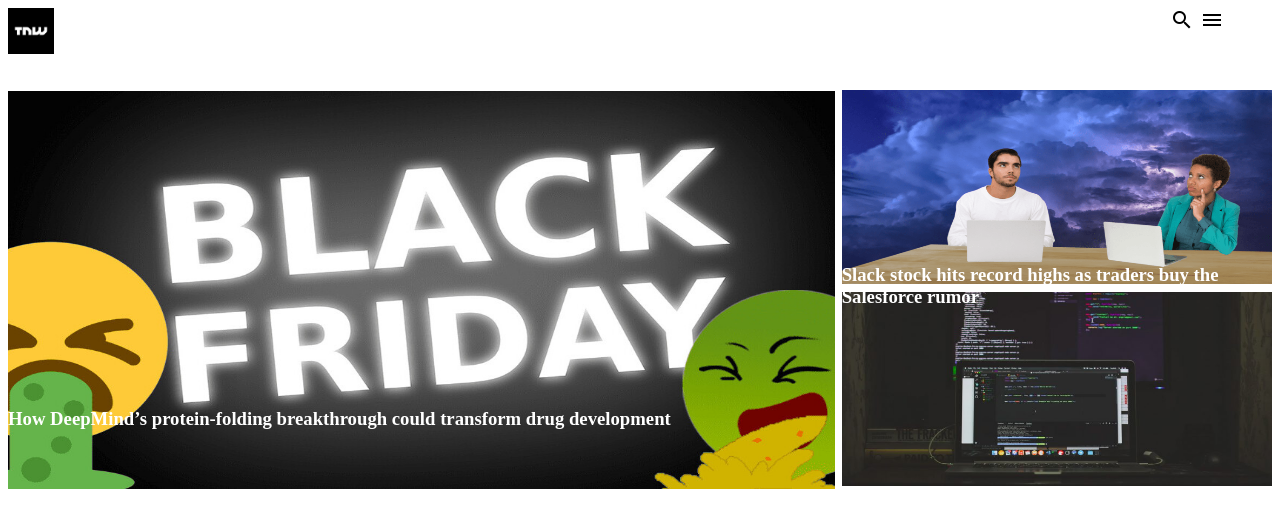
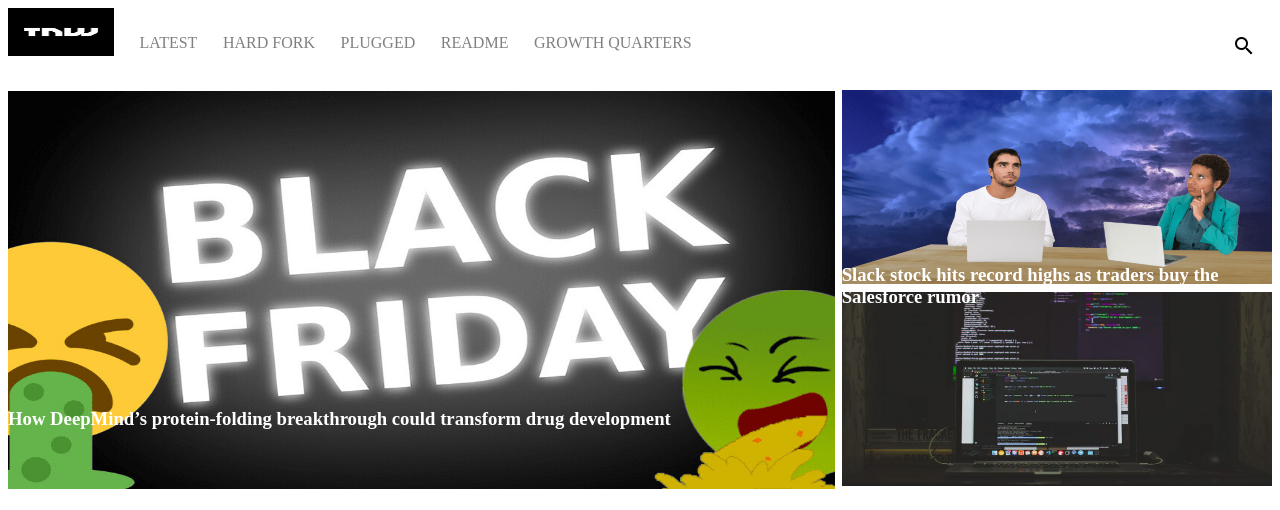
Before and after one commit to george-shammar/Responsive-Design-Project, a plain HTML site: page index.html in a window 1280 px wide. Shown: the top 510 px of the page. Drawn offline with Linux system fonts and the light colour scheme.

Commit message:
add second navbar
The second navigation bar was added along with the required css and media quesry changes.

```diff
--- a/index.html
+++ b/index.html
@@ -10,13 +10,24 @@
     </head>
     <body>
         <nav class="navigation">
-            <img src="asset/image/tnw logo.jpg" alt="#">
+            <img class="nav_img" src="asset/image/tnw logo.jpg" alt="#">
             <div class="nav_icons">
                 <span class="material-icons search">search menu</span>
             </div>
         </nav>
 
-        <nav class="navigation_tablet"
+        <nav class="navigation_tablet">
+            <img class="nav_img" src="asset/image/tnw logo.jpg" alt="#">
+            <a class ="nav_links" href="#">LATEST</a>
+            <a class ="nav_links" href="#">HARD FORK</a>
+            <a class ="nav_links" href="#">PLUGGED</a>
+            <a class ="nav_links" href="#">README</a>
+            <a class ="nav_links" href="#">GROWTH QUARTERS</a>
+            <!--div class="nav_icons"-->
+                <span class="material-icons search">search</span>
+            <!--/div-->
+        </nav>
+
         <section>
             <div class="container">
                 <div class="first_img_txt">
--- a/style.css
+++ b/style.css
@@ -4,6 +4,15 @@
   height: 46px;
   position: fixed;
   background-color: white;
+}
+
+.navigation_tablet {
+  display:none;
+}
+
+.nav_img{
+  height:48px;
+  width:106px;
 }
 
 .nav_icons {
@@ -516,6 +525,44 @@
   }
 }
 
+@media only screen and (min-width: 768px) {
+
+  a {
+    text-decoration: none;
+    color: grey;
+  }
+
+  .nav_img{
+    height:48px;
+    width:106px;
+  }
+
+  .navigation{
+    display:none;
+  }
+
+  .search {
+    margin-top: 2%;
+    margin-left: 10%;
+    position: absolute;
+    right: 2.5%;
+  }
+
+  .nav_links {
+    margin-left: 2%;
+    margin-top: 2%;
+  }
+
+  .navigation_tablet {
+    position: fixed;
+    background-color: white;
+    width: 100%;
+    height:48px;
+    display: flex;
+  }
+
+}
+
 
 
 
@@ -585,6 +632,44 @@
     gap: 0.5%;
     width: 100%;
   }
+}
+
+@media only screen and (min-width: 600px) and (max-width: 767px) {
+
+  a {
+    text-decoration: none;
+    color: grey;
+  }
+
+  .nav_img{
+    height:48px;
+    width:106px;
+  }
+
+  .navigation{
+    display:none;
+  }
+
+  .search {
+    margin-top: 2%;
+    margin-left: 10%;
+    position: absolute;
+    right: 2.5%;
+  }
+
+  .nav_links {
+    margin-left: 2%;
+    margin-top: 2%;
+  }
+
+  .navigation_tablet {
+    position: fixed;
+    background-color: white;
+    width: 100%;
+    height:48px;
+    display: flex;
+  }
+
 }
 
 @media only screen and (min-width: 600px) and (max-width: 767px) {
```
